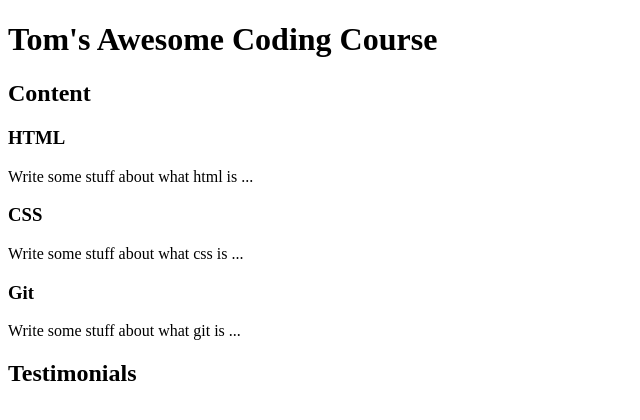
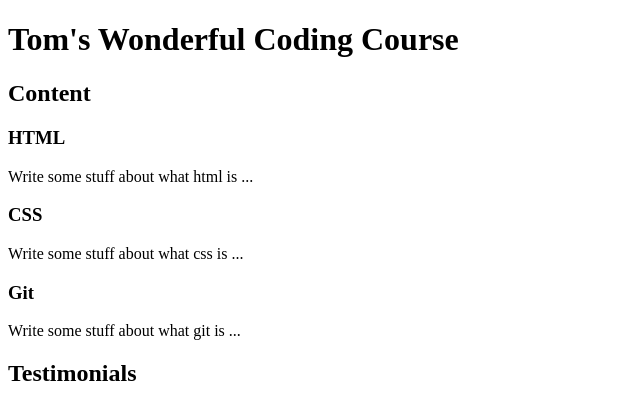
Before and after one commit to tomclose/first_site2, a plain HTML site: page index.html in a window 1280 px wide. Shown: the whole page, without its empty margins (0-640 px from the left). Drawn offline with Linux system fonts and the light colour scheme.

Commit message:
Changed title

```diff
--- a/index.html
+++ b/index.html
@@ -5,7 +5,7 @@
 	</head>
 	<body>
 
-		<h1>Tom's Awesome Coding Course</h1>
+		<h1>Tom's Wonderful Coding Course</h1>
 
 		<h2>Content</h2>
 		<div>
```
